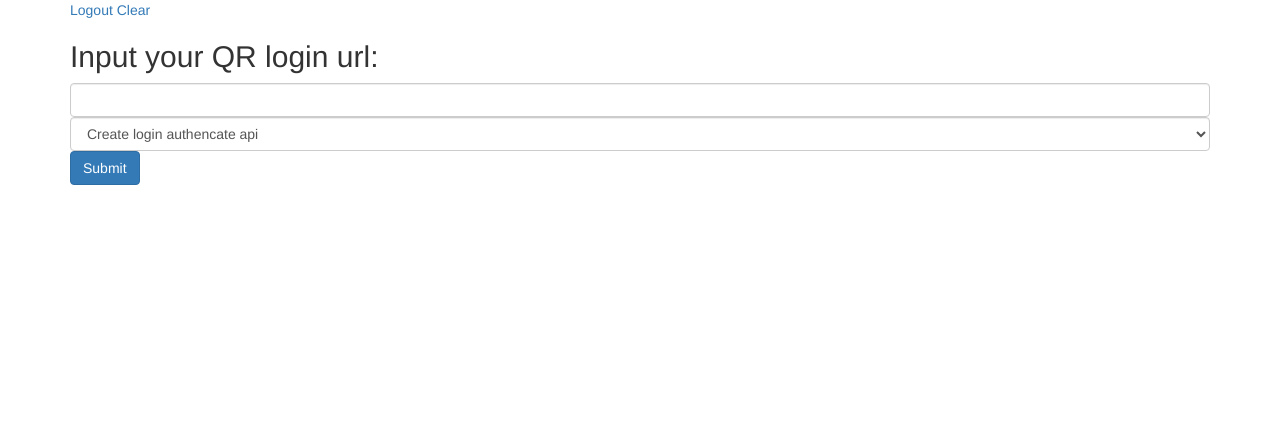
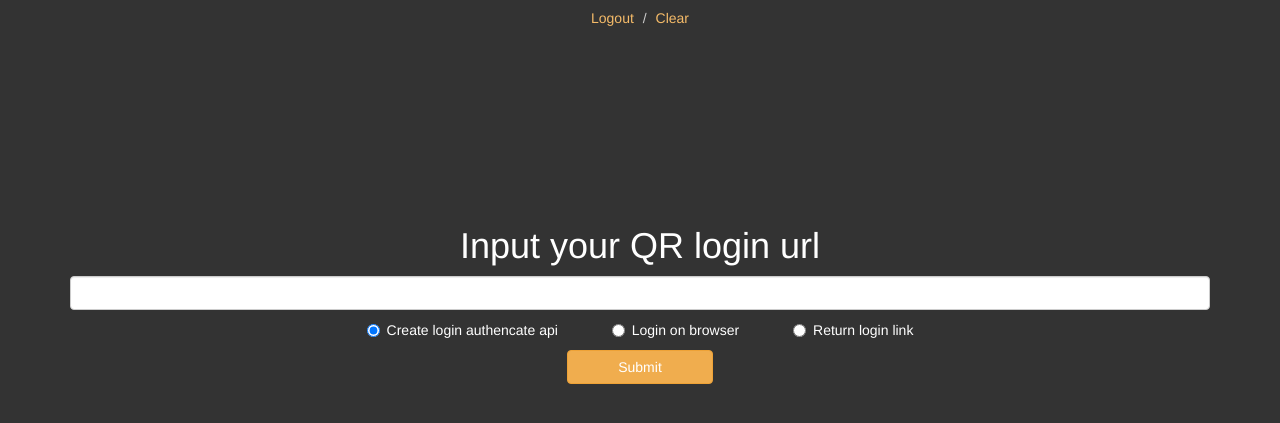
Before and after one commit to jackrole/wechat-auth, a Flask app: page / in a window 1280 px wide. Shown: the top 423 px of the page. Run offline with Flask 2, Linux system fonts and the light colour scheme; some libraries are stand-ins or nearby versions.

Commit message:
Remove xuetangx flags and update page layout

```diff
--- a/app.py
+++ b/app.py
@@ -24,9 +24,7 @@ HEADERS = {
     'Accept': 'text/html,application/xhtml+xml,application/xml;q=0.9,image/webp,*/*;q=0.8',
     'Accept-Encoding': 'gzip, deflate, sdch',
     'Accept-Language': 'zh-CN,zh;q=0.8,en;q=0.6,ja;q=0.4',
-    'Host': 'www.xuetangx.com',
     'Pragma': 'no-cache',
-    'Referer': 'http://www.xuetangx.com/',
     'User-Agent': (
         'Mozilla/5.0 (Windows NT 6.1; Win64; x64)'
         ' AppleWebKit/537.36 (KHTML, like Gecko)'
--- /dev/null
+++ b/static/index.css
@@ -0,0 +1,54 @@
+h1, h2, h3, h4, p, label {
+    color: #fff;
+}
+
+body {
+    background: rgb(51, 51, 51);
+}
+
+a {
+    color: #f5bb69;
+}
+
+a:hover {
+    color: #ec971f;
+}
+
+.vertical-center {
+  position: absolute;
+  top: 50%;
+  left: 50%;
+  transform: translate(-50%, -50%);
+}
+
+.breadcrumb {
+    background: transparent;
+}
+
+.content {
+    margin-top: 30px;
+}
+
+@media (min-width: 787px) {
+    .content {
+        margin-top: 150px;
+    }
+}
+
+.radio-set .radio {
+    display: inline-block;
+}
+
+.radio + .radio {
+    margin-top: 0;
+    margin-left: 50px;
+}
+
+.btn {
+    padding-right: 50px;
+    padding-left: 50px;
+}
+
+.qr-img {
+    width: 280px;
+}
--- a/templates/base.html
+++ b/templates/base.html
@@ -1,22 +1,27 @@
 <!DOCTYPE html>
-<html lang="en">
+<html lang="en {% block lang %}{% endblock %}">
     <head>
-        <title>{% block title %}{% endblock %}</title>
+        <title>{% block title %}Wechat-Auth{% endblock %}</title>
+
         <meta charset="UTF-8">
         <meta name="viewport" content="width=device-width, initial-scale=1">
-        <link href="//cdn.bootcss.com/bootstrap/3.3.7/css/bootstrap.css" rel="stylesheet">
+
+        <link href="//cdn.bootcss.com/bootstrap/3.3.7/css/bootstrap.min.css" rel="stylesheet">
+        <link rel="stylesheet" href="{{ url_for('static', filename='index.css') }}">
+        {% block css %}{% endblock %}
 
         <script src="//cdn.bootcss.com/jquery/3.1.1/jquery.min.js"></script>
         <script src="//cdn.bootcss.com/jquery-cookie/1.4.1/jquery.cookie.min.js"></script>
         {% block js %}{% endblock %}
-        {% block css %}{% endblock %}
     </head>
-    <body>
-        <div class="header container">
-            <a href="{{ url_for('logout') }}">Logout</a>
-            <a href="{{ url_for('clear_config') }}">Clear</a>
+    <body class="{% block body_class %}{% endblock %}">
+        <div class="container header text-center">
+            <ol class="breadcrumb">
+                <li><a href="{{ url_for('logout') }}">Logout</a></li>
+                <li><a href="{{ url_for('clear_config') }}">Clear</a></li>
+            </ol>
         </div>
-        <div class="container">
+        <div class="container content text-center {% block content_class %}{% endblock %}">
             {% block content %}{% endblock %}
         </div>
         {% block js_extra %}{% endblock %}
--- a/templates/index.html
+++ b/templates/index.html
@@ -3,24 +3,33 @@
 {% block content %}
 <div>
     {% with messages = get_flashed_messages() %}
-        {% if messages %}
-            <p>{{messages[0]}}</p>
-        {% endif %}
         <form action="" method="post">
-            <h2>Input your QR login url:</h2>
+            <h1 class="text-center">Input your QR login url</h1>
             {% if messages %}
-                <input class="form-control" type="text" name="qr-url" value="{{messages[1]}}" autocomplete="off">
+                <input class="form-control text-center" type="text" name="qr-url" value="{{messages[1]}}" autocomplete="off">
             {% else %}
-                <input class="form-control" type="text" name="qr-url" value="" autocomplete="off">
+                <input class="form-control text-center" type="text" name="qr-url" value="" autocomplete="off">
             {% endif %}
+            {% if messages %}
+                <div><span class="text-danger">{{messages[0]}}</span></div>
+            {% endif %}
+            <div class="radio-set">
+                {% for key, value in auth_methods.items()  %}
+                    <div class="radio">
+                        <label>
+                            {% if loop.index == 1 %}
+                            <input type="radio" name="auth-method" value="{{key}}" checked>
+                            {% else %}
+                            <input type="radio" name="auth-method" value="{{key}}">
+                            {% endif %}
+                            {{value}}
+                        </label>
+                    </div>
+                {% endfor %}
+            </div>
             <div>
-                <select class="form-control" name="auth-method">
-                    {% for key, value in auth_methods.items()  %}
-                        <option value="{{key}}">{{value}}</option>
-                    {% endfor %}
-                </select>
+                <button class="btn btn-warning" type="submit">Submit</button>
             </div>
-            <button class="btn btn-primary" type="submit">Submit</button>
         </form>
     {% endwith %}
 </div>
```
Also changed, not shown: templates/qr.html (+6 -2 lines).
